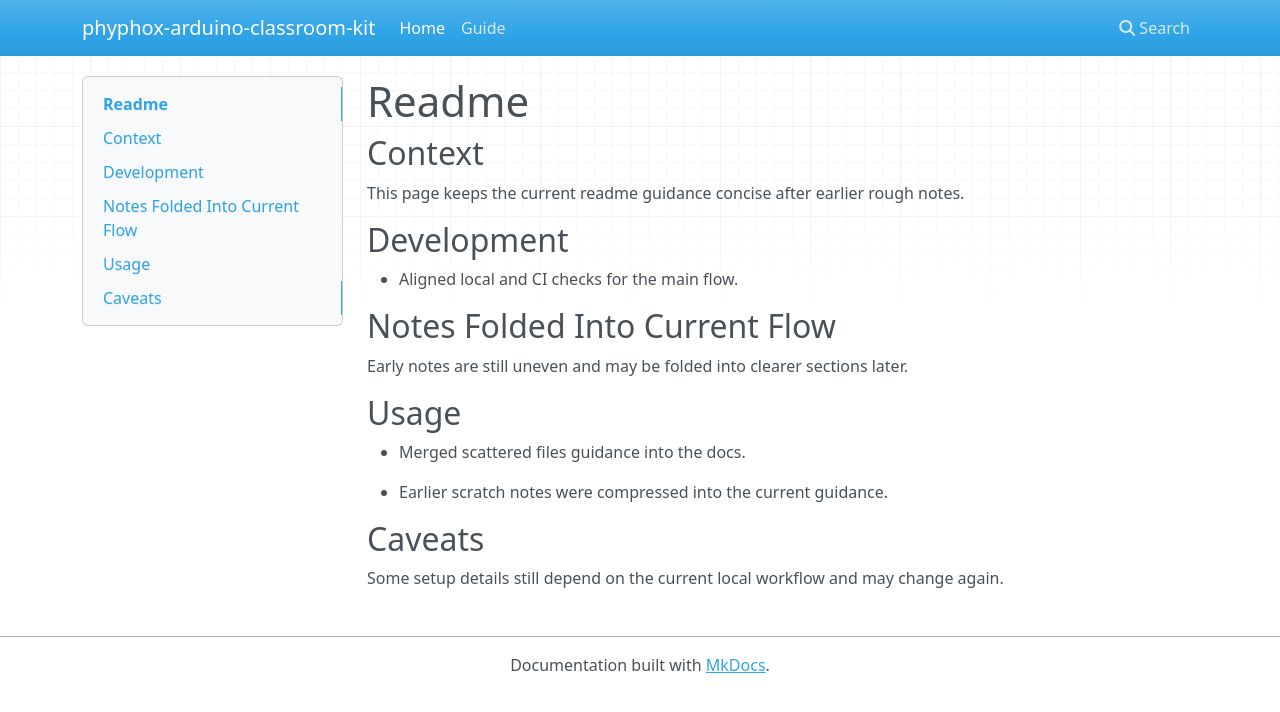
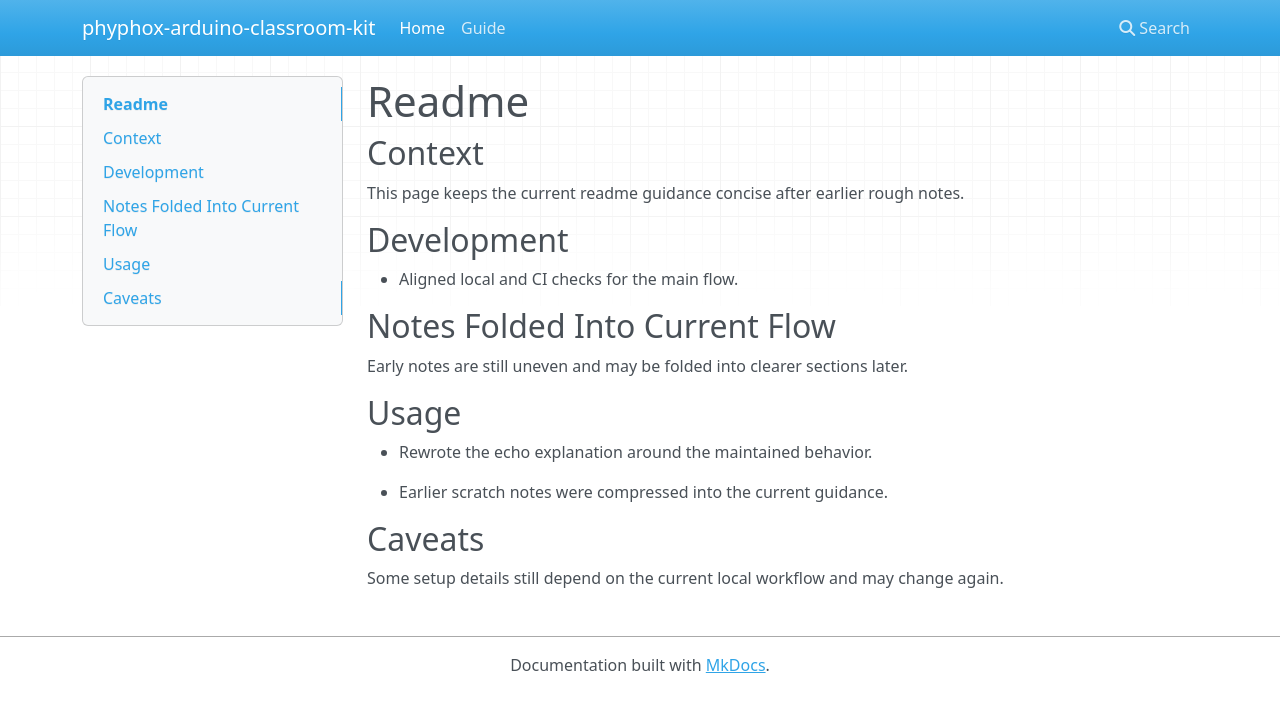
Before and after one commit to sebastianspicker/phyphox-arduino-classroom-kit, an MkDocs documentation site: the page built from docs/README.md, in a window 1280 px wide. Shown: the top 712 px of the page. Built offline with MkDocs 1.6.1, drawn with Linux system fonts in a browser that asks for light colours; nearby versions of some CDN libraries.

Commit message:
docs(echo): rewrite echo assumptions after cleanup

```diff
--- a/docs/README.md
+++ b/docs/README.md
@@ -11,7 +11,7 @@ This page keeps the current readme guidance concise after earlier rough notes.
 Early notes are still uneven and may be folded into clearer sections later.
 
 ## Usage
-- Merged scattered files guidance into the docs.
+- Rewrote the echo explanation around the maintained behavior.
 
 - Earlier scratch notes were compressed into the current guidance.
 
```
Also changed, not shown: docs/ASTRONOMY_EXPERIMENTS_COMPANION.md (+1 -1 lines).
